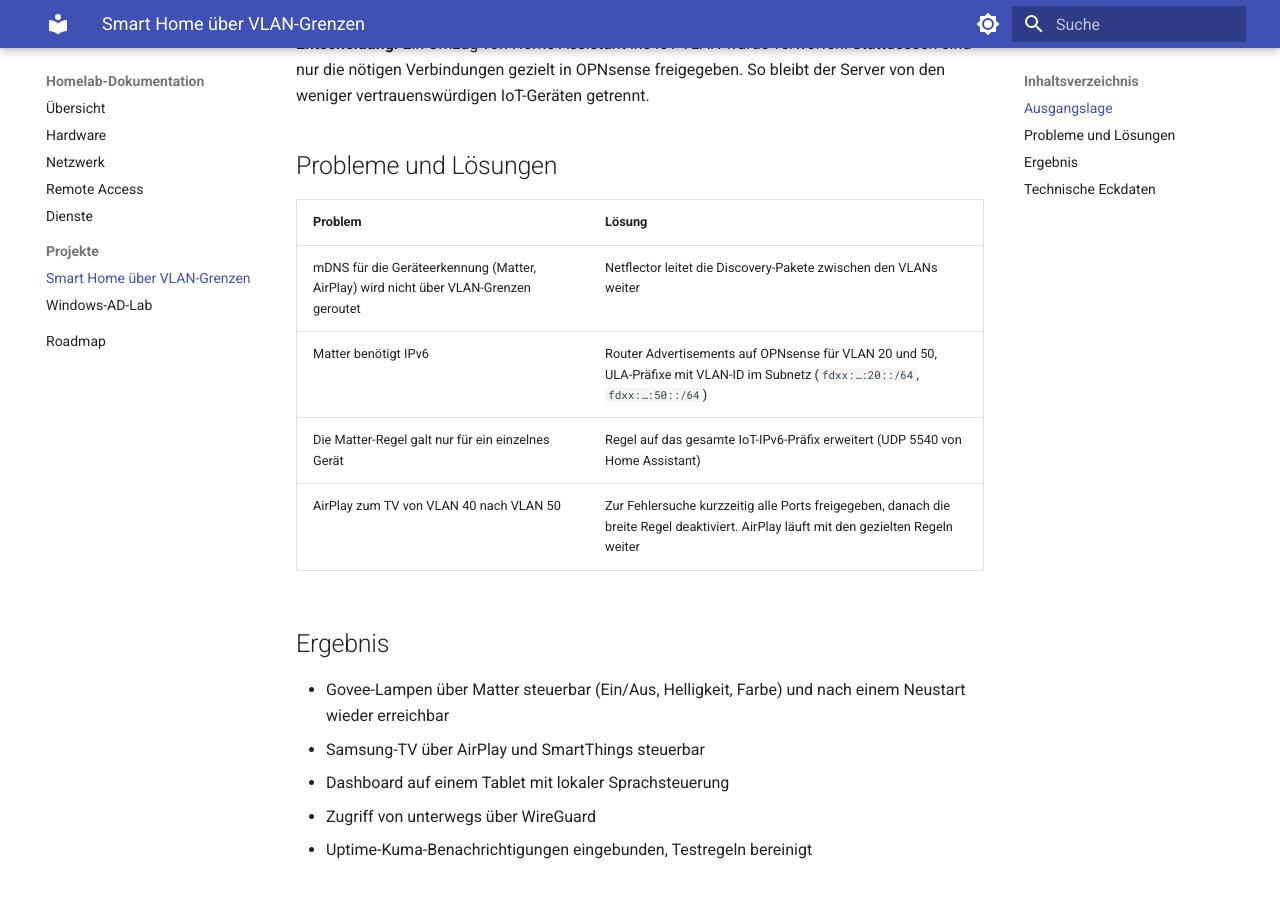
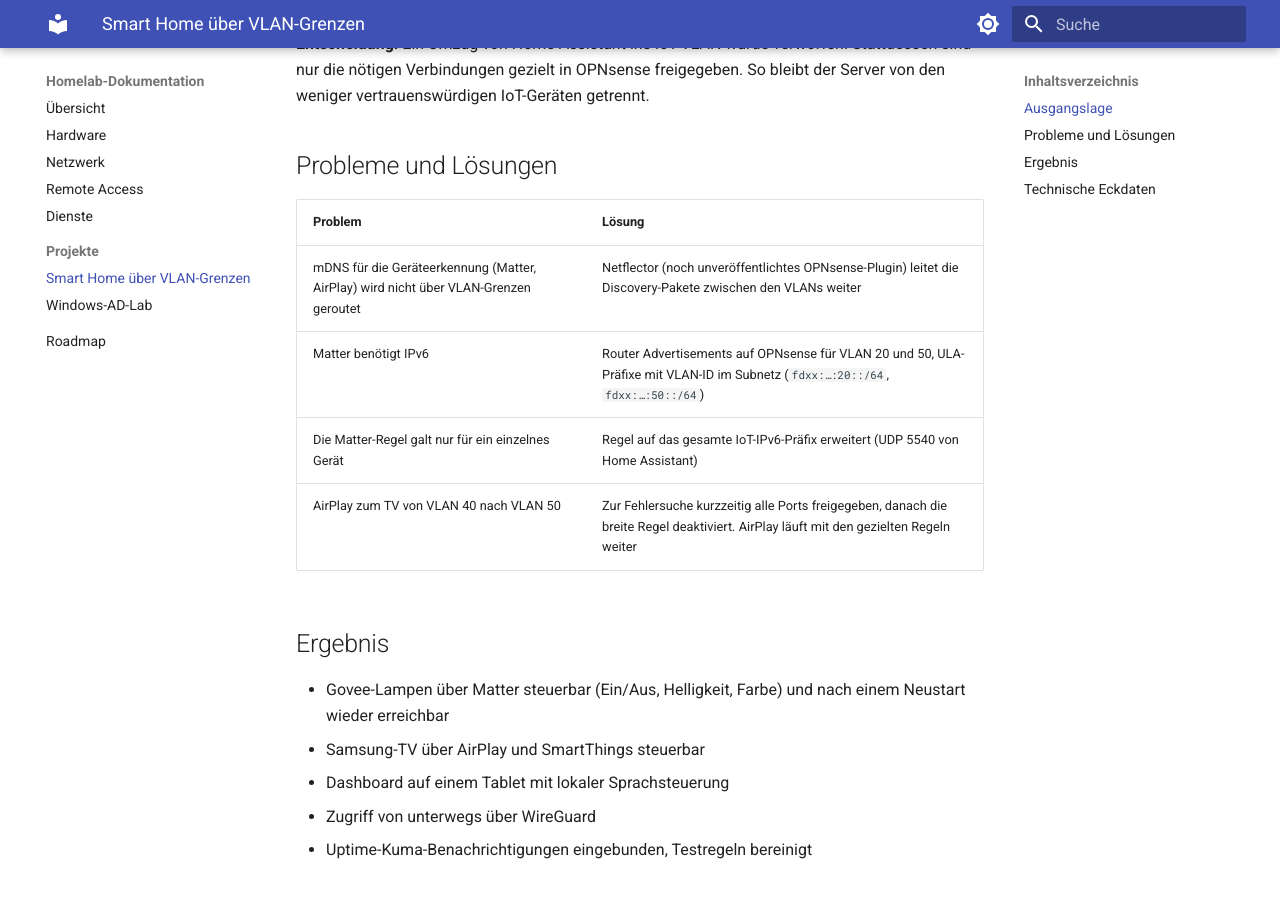
Before and after one commit to McTomate/homelab, an MkDocs documentation site: the page built from docs/projekte/smart-home.md, in a window 1280 px wide and 900 px high, scrolled down 332 px. Built offline with MkDocs 1.6.1 and Material for MkDocs 9.7.7, drawn with Linux system fonts in a browser that asks for light colours.

Commit message:
Hinweis zu Netflector ergänzen
Co-Authored-By: Claude Opus 5.5 <noreply@anthropic.com>

```diff
--- a/docs/projekte/smart-home.md
+++ b/docs/projekte/smart-home.md
@@ -12,7 +12,7 @@ Home Assistant läuft im SERVER-VLAN 20, die Smart-Home-Geräte und der TV im Io
 
 | Problem | Lösung |
 |---|---|
-| mDNS für die Geräteerkennung (Matter, AirPlay) wird nicht über VLAN-Grenzen geroutet | Netflector leitet die Discovery-Pakete zwischen den VLANs weiter |
+| mDNS für die Geräteerkennung (Matter, AirPlay) wird nicht über VLAN-Grenzen geroutet | Netflector (noch unveröffentlichtes OPNsense-Plugin) leitet die Discovery-Pakete zwischen den VLANs weiter |
 | Matter benötigt IPv6 | Router Advertisements auf OPNsense für VLAN 20 und 50, ULA-Präfixe mit VLAN-ID im Subnetz (`fdxx:…:20::/64`, `fdxx:…:50::/64`) |
 | Die Matter-Regel galt nur für ein einzelnes Gerät | Regel auf das gesamte IoT-IPv6-Präfix erweitert (UDP 5540 von Home Assistant) |
 | AirPlay zum TV von VLAN 40 nach VLAN 50 | Zur Fehlersuche kurzzeitig alle Ports freigegeben, danach die breite Regel deaktiviert. AirPlay läuft mit den gezielten Regeln weiter |
```
